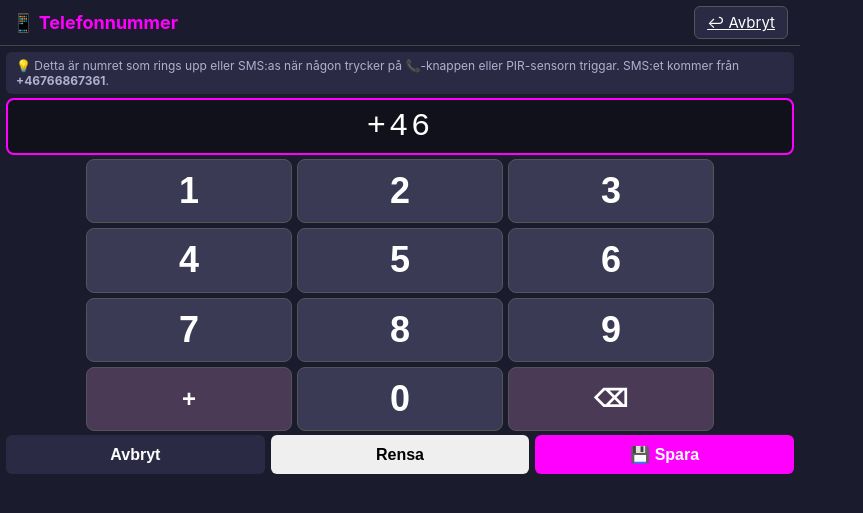
After one commit to B2elks/mood-plotter, a Flask app: page /phone in a window 1280 px wide. The commit adds this page. Shown: the top 513 px of the page, without its empty margins (0-863 px from the left). Run offline with Flask 3, Linux system fonts and the light colour scheme; data that the repository does not hold is empty.

Commit message:
feat(sms): incoming SMS = card (elkplotter-original-flödet) + fullskärms-knappsats för nummer
Tidigare SMS-läge gick utgående: trigger skickar SMS, väntar på svar. Nu
matchar SMS-läget originalet — vem som helst SMS:ar till +46766867361 →
texten blir prompten → kort genereras och plottas.

- 46elks-numret konfigurerat med sms_url=https://moodplotter.skyttberg.nu/
  elks/sms-incoming (via API, en gång).
- /elks/sms-incoming tar emot SMS, kvitterar med 'Tack min herre',
  kör texten genom _process_sms_text (LLM + DALL·E + vpype + spara).
- Cooldown gäller även för SMS-in.
- Kioskens galleri-sida växlar UI baserat på /api/mode: i SMS-läge döljs
  Ring-knappen och en stor turkos banner visar 'SMS:a +46766867361 för
  ett mood-kort' i mitten.
- /api/mode returnerar nu också sms_number så kiosken kan visa rätt.

Ny /phone-sida med fullskärms-knappsats (4×3 grid, 36px-tal) för att
ändra telefonnummer i lugn och ro istället för krångligt på settings.

Co-Authored-By: Claude Opus 4.7 (1M context) <noreply@anthropic.com>

```diff
--- /dev/null
+++ b/pi/kiosk/templates/phone.html
@@ -0,0 +1,182 @@
+<!DOCTYPE html>
+<html lang="sv">
+<head>
+<meta charset="utf-8">
+<meta name="viewport" content="width=800,initial-scale=1,user-scalable=no">
+<title>Ändra telefonnummer</title>
+<style>
+  :root {
+    --bg: #1b1b2e;
+    --card: #2a2a44;
+    --accent-strong: #ff00ff;
+    --text: #ffffff;
+    --muted: #b0b0d0;
+    --key: #3a3a55;
+    --key-active: #5a5a80;
+  }
+  * { cursor: none !important; }
+  html, body {
+    margin: 0; padding: 0;
+    width: 800px; height: 480px;
+    font-family: -apple-system, "Helvetica Neue", sans-serif;
+    background: var(--bg); color: var(--text);
+    overflow: hidden;
+    user-select: none;
+    touch-action: manipulation;
+  }
+  body { display: flex; flex-direction: column; }
+  header {
+    padding: 6px 12px;
+    display: flex; align-items: center; justify-content: space-between;
+    border-bottom: 1px solid #444;
+    flex-shrink: 0;
+  }
+  header h1 { font-size: 18px; margin: 0; color: var(--accent-strong); }
+  .topbtn {
+    background: var(--card); border: 1px solid #555; color: var(--text);
+    padding: 6px 12px; border-radius: 6px; font-size: 15px;
+  }
+  main {
+    flex: 1; overflow: hidden;
+    display: flex; flex-direction: column;
+    padding: 6px;
+    gap: 4px;
+  }
+  .info {
+    background: var(--card); border-radius: 6px; padding: 6px 10px;
+    font-size: 12px; color: var(--muted);
+  }
+  #phone-display {
+    background: #11111c;
+    border: 2px solid var(--accent-strong);
+    border-radius: 8px;
+    padding: 8px 16px;
+    font-size: 32px;
+    letter-spacing: 3px;
+    font-family: "Courier New", monospace;
+    color: white;
+    text-align: center;
+    flex-shrink: 0;
+    overflow: hidden;
+    white-space: nowrap;
+  }
+  /* Stor numpad — 4 rader, blockar hela bredden */
+  #kb {
+    flex: 1;
+    display: grid;
+    grid-template-columns: repeat(3, 1fr);
+    grid-template-rows: repeat(4, 1fr);
+    gap: 5px;
+    padding: 0 80px;
+    min-height: 0;
+  }
+  .kb-row { display: contents; }
+  .kb-key {
+    font-size: 36px;
+    background: var(--key); color: var(--text);
+    border: 1px solid #555; border-radius: 8px;
+    font-weight: bold;
+  }
+  .kb-key:active { background: var(--key-active); transform: scale(0.94); }
+  .kb-key.special { font-size: 24px; background: #4a3a55; }
+  #actions {
+    display: flex; gap: 6px;
+    flex-shrink: 0;
+  }
+  #actions button {
+    flex: 1;
+    padding: 10px; font-size: 16px;
+    border-radius: 6px; border: 0; font-weight: bold;
+  }
+  #cancel-btn { background: var(--card); color: white; border: 1px solid #555; }
+  #save-btn { background: var(--accent-strong); color: white; }
+  #toast {
+    display: none;
+    position: fixed; left: 50%; bottom: 60px;
+    transform: translateX(-50%);
+    padding: 8px 14px; border-radius: 8px;
+    background: rgba(0,0,0,0.9); color: white;
+    font-size: 14px;
+  }
+  #toast.show { display: block; }
+</style>
+</head>
+<body>
+<header>
+  <h1>📱 Telefonnummer</h1>
+  <a class="topbtn" href="/settings">↩ Avbryt</a>
+</header>
+<main>
+  <div class="info">
+    💡 Detta är numret som rings upp eller SMS:as när någon trycker på 📞-knappen eller PIR-sensorn triggar. SMS:et kommer från <strong>+46766867361</strong>.
+  </div>
+  <div id="phone-display">{{ current_phone or "+46" }}</div>
+  <div id="kb">
+    <button class="kb-key" data-k="1">1</button>
+    <button class="kb-key" data-k="2">2</button>
+    <button class="kb-key" data-k="3">3</button>
+    <button class="kb-key" data-k="4">4</button>
+    <button class="kb-key" data-k="5">5</button>
+    <button class="kb-key" data-k="6">6</button>
+    <button class="kb-key" data-k="7">7</button>
+    <button class="kb-key" data-k="8">8</button>
+    <button class="kb-key" data-k="9">9</button>
+    <button class="kb-key special" data-k="+">+</button>
+    <button class="kb-key" data-k="0">0</button>
+    <button class="kb-key special" data-k="back">⌫</button>
+  </div>
+  <div id="actions">
+    <button id="cancel-btn" onclick="location.href='/settings'">Avbryt</button>
+    <button id="clear-btn">Rensa</button>
+    <button id="save-btn">💾 Spara</button>
+  </div>
+</main>
+<div id="toast"></div>
+
+<script>
+const display = document.getElementById('phone-display');
+const toast = document.getElementById('toast');
+function showToast(msg, ms=2200) {
+  toast.textContent = msg;
+  toast.classList.add('show');
+  if (ms) setTimeout(() => toast.classList.remove('show'), ms);
+}
+
+document.querySelectorAll('.kb-key').forEach(b => {
+  b.addEventListener('click', () => {
+    const k = b.dataset.k;
+    let v = display.textContent;
+    if (k === 'back') v = v.slice(0, -1);
+    else v += k;
+    display.textContent = v || '+46';
+  });
+});
+
+document.getElementById('clear-btn').addEventListener('click', () => {
+  display.textContent = '+46';
+});
+
+document.getElementById('save-btn').addEventListener('click', async () => {
+  const phone = display.textContent.trim();
+  if (!phone || phone === '+46') { showToast('Tomt nummer'); return; }
+  showToast('Sparar…', 0);
+  try {
+    const res = await fetch('/api/phone', {
+      method: 'PUT',
+      headers: {'Content-Type': 'application/json'},
+      body: JSON.stringify({phone}),
+    });
+    const data = await res.json();
+    if (res.ok && data.ok) {
+      showToast('✅ Sparat: ' + data.phone, 1500);
+      setTimeout(() => { window.location = '/settings'; }, 1500);
+    } else {
+      showToast('Fel: ' + (data.error || res.status));
+    }
+  } catch (e) {
+    showToast('Fel: ' + e.message);
+  }
+});
+</script>
+</body>
+</html>
--- a/pi/kiosk/wifi_app.py
+++ b/pi/kiosk/wifi_app.py
@@ -119,6 +119,13 @@ def wifi_setup():
     return render_template("wifi_setup.html")
 
 
+@app.route("/phone")
+def phone_page():
+    status, body = _server_request("GET", "/api/phone")
+    current = body.get("phone", "") if status == 200 else ""
+    return render_template("phone.html", current_phone=current)
+
+
 @app.route("/settings")
 def settings():
     s1, body1 = _server_request("GET", "/api/phone")
```
Also changed, not shown: pi/kiosk/templates/gallery.html (+47 -0 lines), pi/kiosk/templates/settings.html (+6 -48 lines), server/server.py (+44 -3 lines).
